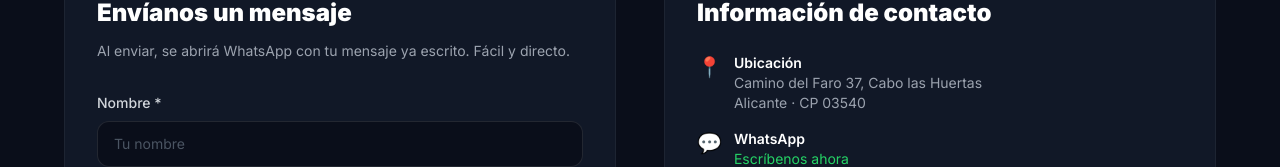
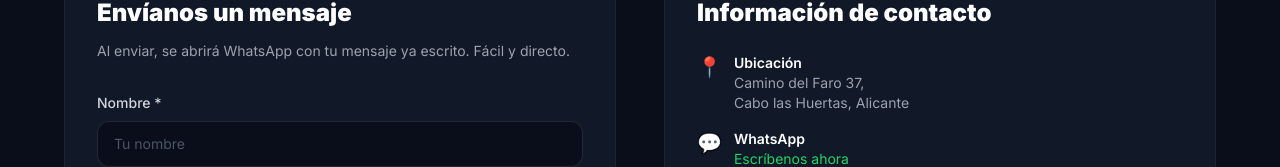
Before and after one commit to moledoec-bot/vocai-web, a Next.js app: page /contacto in a window 1280 px wide. Shown: the part 304-471 px from the top of the page. Built offline with nearby package versions, Linux system fonts and the light colour scheme.

Commit message:
formato direccion dos lineas

```diff
--- a/app/contacto/page.tsx
+++ b/app/contacto/page.tsx
@@ -50,8 +50,8 @@
                   <span className="text-xl flex-shrink-0">📍</span>
                   <div>
                     <p className="text-white font-semibold">Ubicación</p>
-                    <p className="text-gray-400">Camino del Faro 37, Cabo las Huertas</p>
-                    <p className="text-gray-400">Alicante · CP 03540</p>
+                    <p className="text-gray-400">Camino del Faro 37,</p>
+                    <p className="text-gray-400">Cabo las Huertas, Alicante</p>
                   </div>
                 </li>
                 <li className="flex items-start gap-3">
--- a/app/estudio/page.tsx
+++ b/app/estudio/page.tsx
@@ -41,7 +41,7 @@
         <div className="absolute inset-0 bg-[#0a0e1a]/70" />
         <div className="relative z-10 max-w-4xl mx-auto px-4 text-center">
           <span className="inline-block px-4 py-1.5 bg-[#2979FF]/20 border border-[#2979FF]/40 rounded-full text-[#2979FF] text-sm font-semibold mb-6">
-            📍 Cabo las Huertas, Alicante
+            📍 Camino del Faro 37, Cabo las Huertas, Alicante
           </span>
           <h1 className="text-4xl sm:text-5xl font-black mb-6 leading-tight">
             Estudio de Podcast y Contenido{' '}
--- a/app/nosotros/page.tsx
+++ b/app/nosotros/page.tsx
@@ -50,7 +50,7 @@
       <section className="pt-28 pb-16 px-4">
         <div className="max-w-4xl mx-auto text-center">
           <span className="inline-block px-4 py-1.5 bg-[#2979FF]/20 border border-[#2979FF]/40 rounded-full text-[#2979FF] text-sm font-semibold mb-6">
-            📍 Cabo las Huertas, Alicante
+            📍 Camino del Faro 37, Cabo las Huertas, Alicante
           </span>
           <h1 className="text-4xl sm:text-5xl font-black mb-6">
             Somos <span className="gradient-text">VOCAI</span>
@@ -117,7 +117,7 @@
         <div className="max-w-4xl mx-auto">
           <h2 className="text-3xl font-black text-center mb-4">Dónde estamos</h2>
           <p className="text-gray-400 text-center mb-10">
-            Camino del Faro 37, Cabo las Huertas, Alicante · CP 03540
+            📍 Camino del Faro 37, Cabo las Huertas, Alicante
           </p>
           <div className="rounded-2xl overflow-hidden border border-white/10 h-80">
             <iframe
--- a/components/Footer.tsx
+++ b/components/Footer.tsx
@@ -66,7 +66,10 @@
           <div>
             <h3 className="text-white font-semibold text-sm mb-4">Contacto</h3>
             <ul className="space-y-2 text-gray-400 text-sm">
-              <li>📍 Camino del Faro 37, Cabo las Huertas, Alicante</li>
+              <li>
+                📍 Camino del Faro 37,<br />
+                Cabo las Huertas, Alicante
+              </li>
               <li>
                 <a
                   href={`https://wa.me/${WA_NUMBER}`}
```
